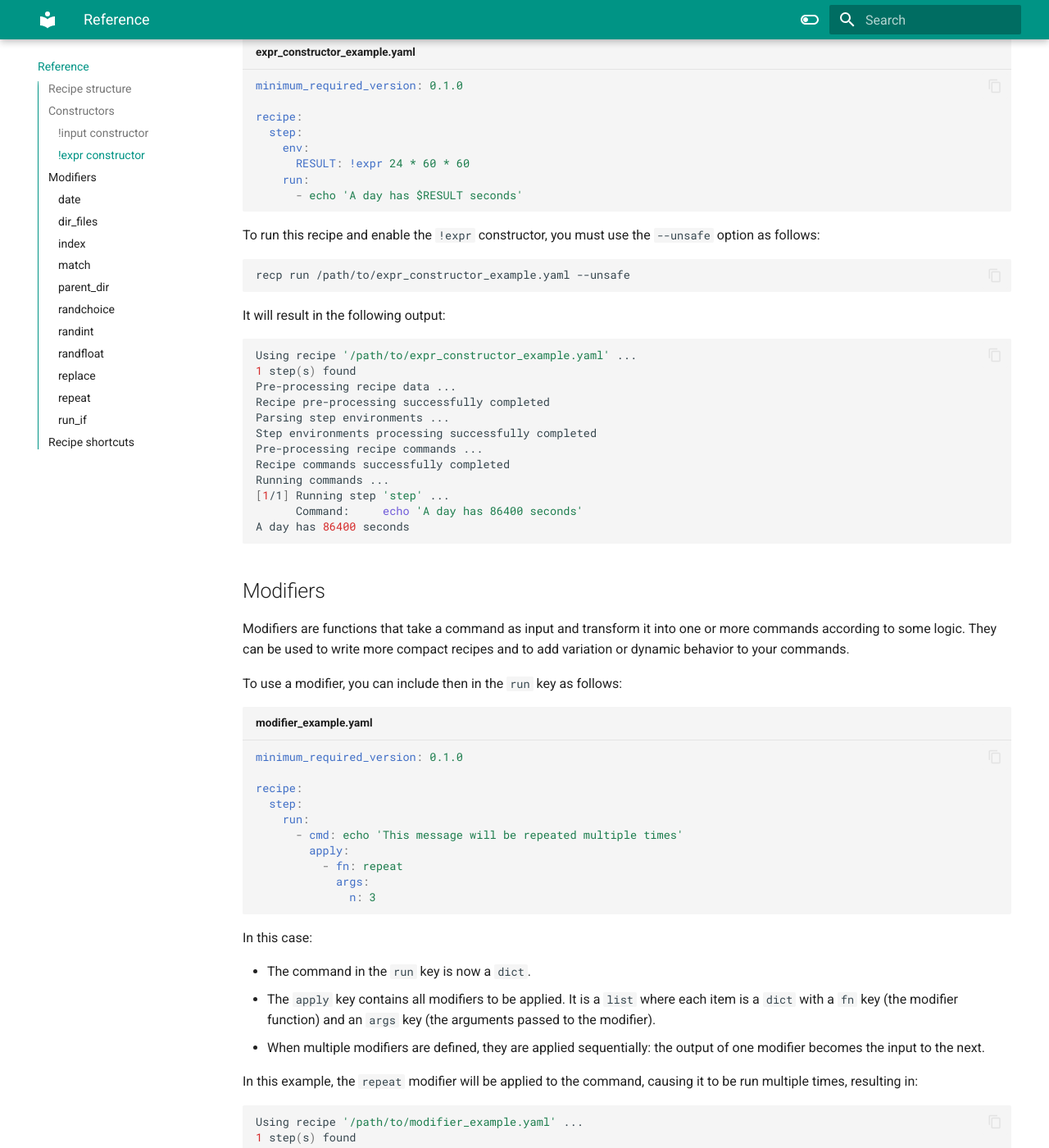
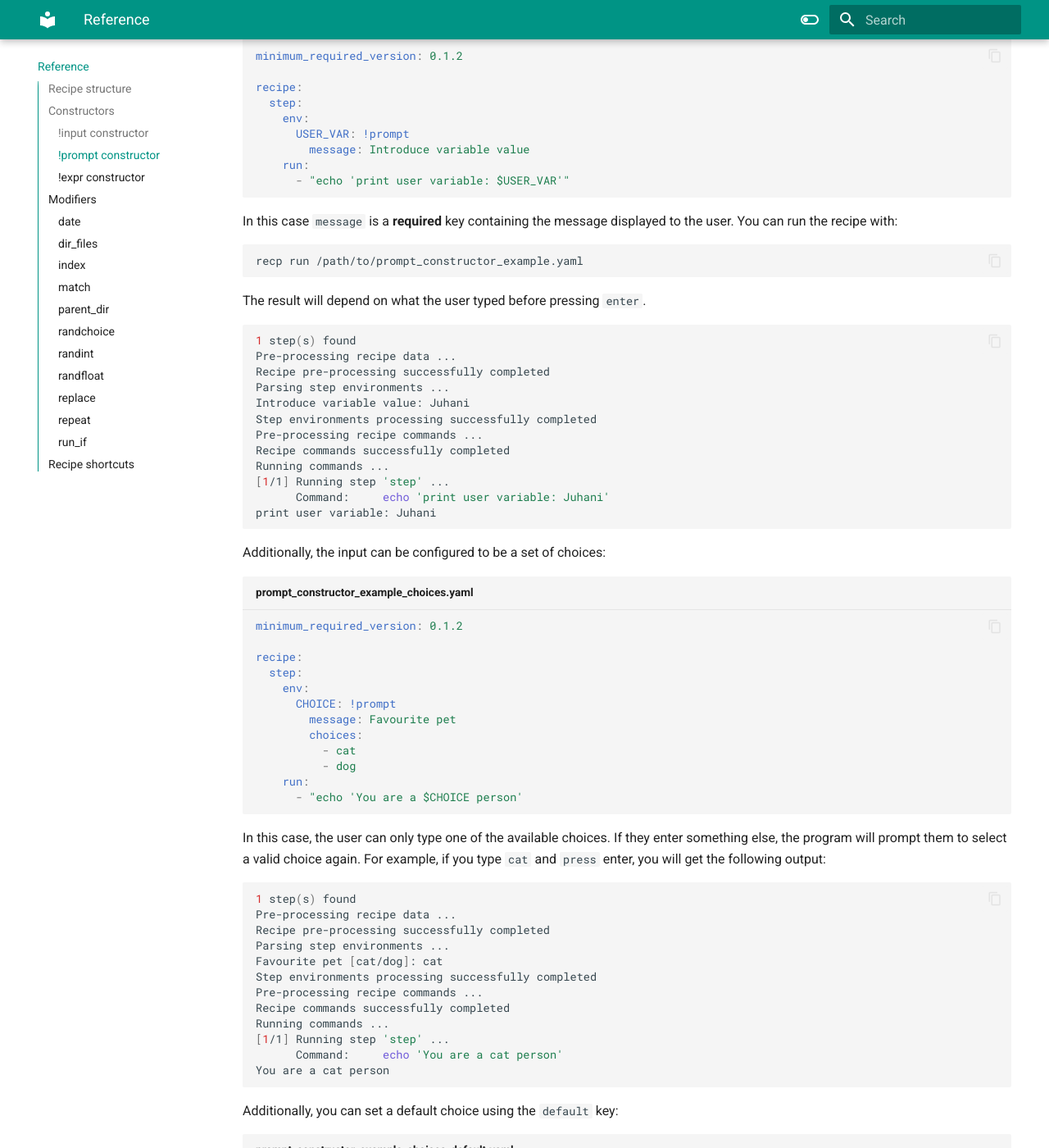
Before and after one commit to eagomez2/recp, an MkDocs documentation site: the page built from docs/reference.md, in a window 1280 px wide and 1400 px high, scrolled down 3271 px. Shown: the whole window at 82% size. Built offline with MkDocs 1.6.1 and Material for MkDocs 9.7.7, drawn with Linux system fonts in a browser that asks for light colours; comment, search, counter and statistics services are not loaded; some of the changed text lies outside the part shown.

Commit message:
Update docs and examples

````diff
--- a/docs/reference.md
+++ b/docs/reference.md
@@ -110,6 +110,97 @@ Running commands ...
       Command:     echo 'print user variable: Juhani'
 print user variable: Juhani
 ```
+
+### !prompt constructor
+
+!!! info
+    This constructor was introduced in version `0.1.2`, so update your `minimum_required_version` if that key is present.
+
+The `!prompt` constructor works like `!input`, but instead of directly including the variable in your command, it creates a user prompt for entering a value or choice. It's usually used within the `env` key, as shown below.
+
+```yaml title="prompt_constructor_example.yaml"
+minimum_required_version: 0.1.2
+
+recipe:
+  step:
+    env:
+      USER_VAR: !prompt
+        message: Introduce variable value
+    run:
+      - "echo 'print user variable: $USER_VAR'"
+```
+
+In this case `message` is a **required** key containing the message displayed to the user. You can run the recipe with:
+```bash
+recp run /path/to/prompt_constructor_example.yaml
+```
+
+The result will depend on what the user typed before pressing `enter`.
+```bash
+1 step(s) found
+Pre-processing recipe data ...
+Recipe pre-processing successfully completed
+Parsing step environments ...
+Introduce variable value: Juhani
+Step environments processing successfully completed
+Pre-processing recipe commands ...
+Recipe commands successfully completed
+Running commands ...
+[1/1] Running step 'step' ...
+      Command:     echo 'print user variable: Juhani'
+print user variable: Juhani
+```
+
+Additionally, the input can be configured to be a set of choices:
+```yaml title="prompt_constructor_example_choices.yaml"
+minimum_required_version: 0.1.2
+
+recipe:
+  step:
+    env:
+      CHOICE: !prompt
+        message: Favourite pet
+        choices:
+          - cat
+          - dog
+    run:
+      - "echo 'You are a $CHOICE person'
+```
+
+In this case, the user can only type one of the available choices. If they enter something else, the program will prompt them to select a valid choice again. For example, if you type `cat` and `press` enter, you will get the following output:
+```bash
+1 step(s) found
+Pre-processing recipe data ...
+Recipe pre-processing successfully completed
+Parsing step environments ...
+Favourite pet [cat/dog]: cat
+Step environments processing successfully completed
+Pre-processing recipe commands ...
+Recipe commands successfully completed
+Running commands ...
+[1/1] Running step 'step' ...
+      Command:     echo 'You are a cat person'
+You are a cat person
+```
+
+Additionally, you can set a default choice using the `default` key:
+```yaml title="prompt_constructor_example_choices_default.yaml"
+minimum_required_version: 0.1.2
+
+recipe:
+  step:
+    env:
+      CHOICE: !prompt
+        message: Favourite pet
+        choices:
+          - cat
+          - dog
+        default: cat
+    run:
+      - "echo 'You are a $CHOICE person'
+```
+
+In this case, the option prefixed with a `*` in the prompt will be selected if the user presses enter without explicitly choosing another option.
 
 ### !expr constructor
 The `!expr` constructor allows using `python` expressions to be evaluated at runtime.
````
Also changed, not shown: 3 other files.
